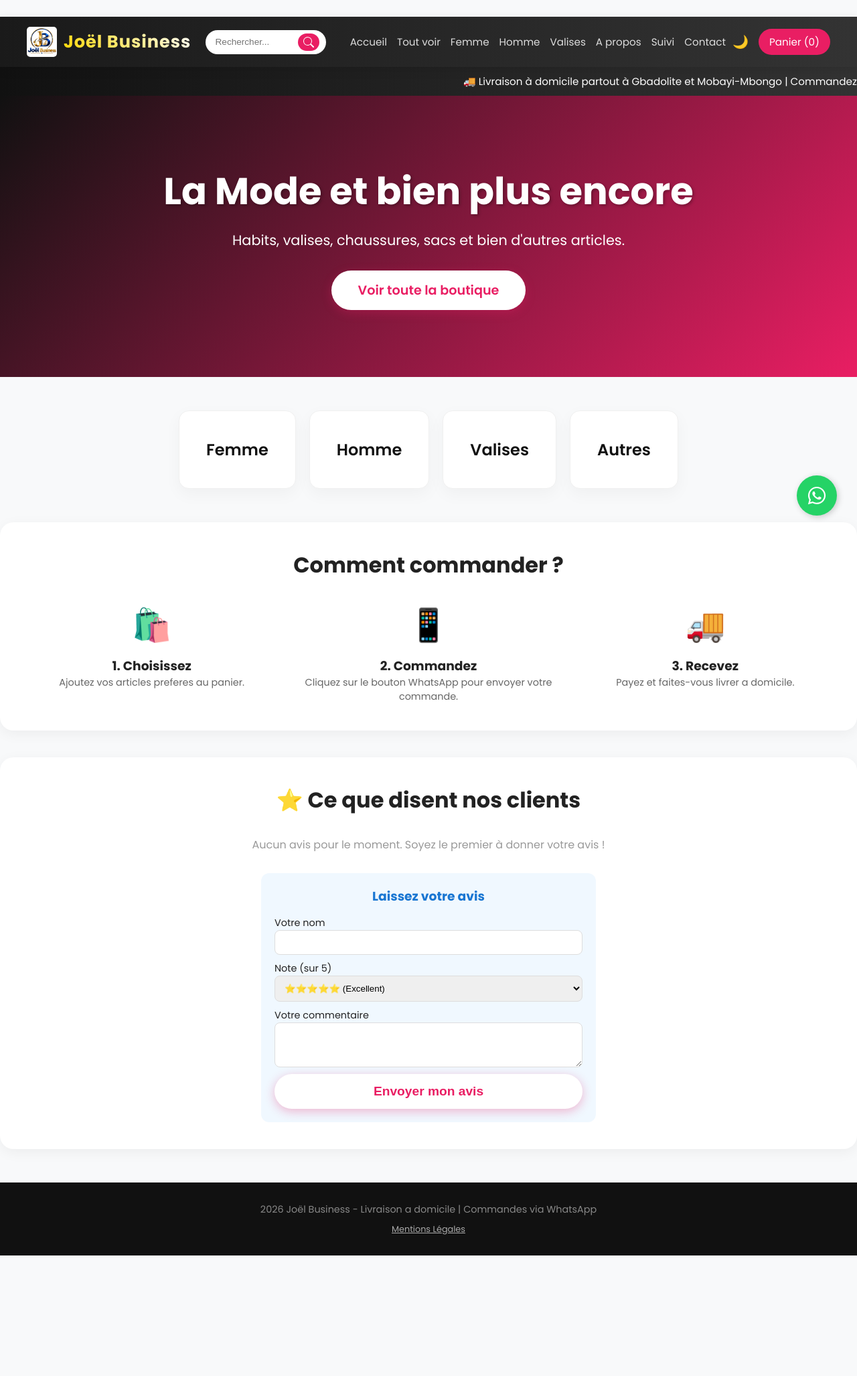
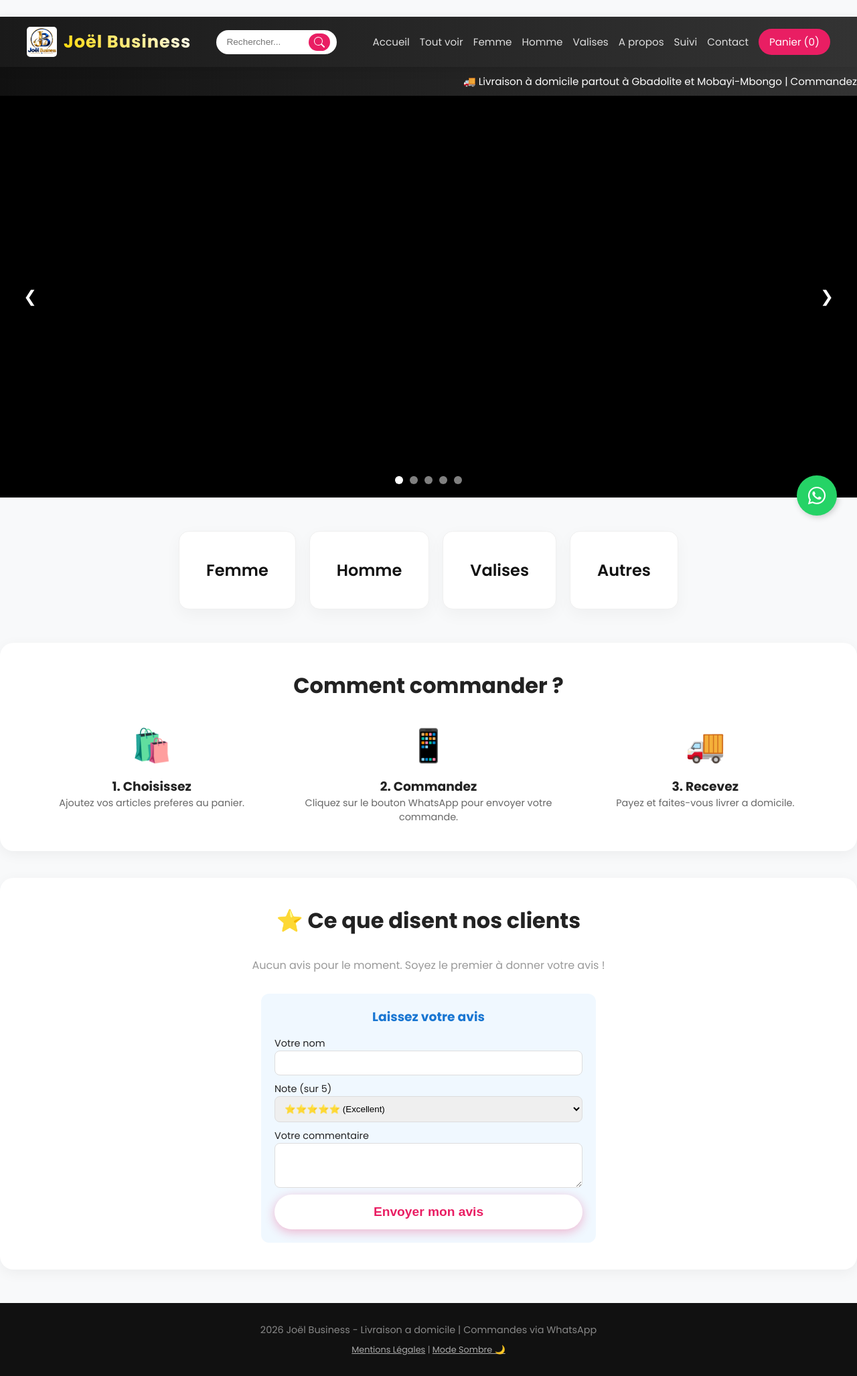
Before and after one commit to jacobilisadjiga243-oss/joel-business, a Python web app: template templates/index.html in a window 1280 px wide. Shown: the whole page at 67% size. Before the commit the page ends 1875 px from the top, so only its background shows below. Run offline with Jinja, Linux system fonts and the light colour scheme; the template is opened without the code that fills it, so the values that code supplies are empty.

Commit message:
Ajout du carrousel d'images professionnel sur l'accueil

```diff
--- a/static/css/style.css
+++ b/static/css/style.css
@@ -155,3 +155,96 @@ footer { text-align: center; padding: 30px; background: #111; color: #888; margi
         font-size: 2rem;
     }
 }
+
+/* --- CARROUSEL --- */
+.slider-container {
+    position: relative;
+    width: 100%;
+    height: 600px; /* Grande bannière sur PC */
+    overflow: hidden;
+    background: #000;
+}
+.slider {
+    width: 100%;
+    height: 100%;
+    position: relative;
+}
+.slide {
+    position: absolute;
+    top: 0;
+    left: 0;
+    width: 100%;
+    height: 100%;
+    opacity: 0;
+    transition: opacity 1s ease-in-out;
+    background-size: cover;
+    background-position: center;
+    display: flex;
+    align-items: center;
+    justify-content: center;
+    text-align: center;
+}
+.slide.active {
+    opacity: 1;
+}
+.slide-content {
+    background: rgba(0, 0, 0, 0.6); /* Voile sombre pour lire le texte */
+    padding: 40px;
+    border-radius: 15px;
+    color: white;
+    max-width: 700px;
+    margin: 20px;
+}
+.slide-content h1 {
+    font-size: 3rem;
+    margin-bottom: 15px;
+    text-shadow: 2px 2px 4px rgba(0,0,0,0.5);
+}
+.slide-content p {
+    font-size: 1.2rem;
+    margin-bottom: 25px;
+}
+.slider-btn {
+    position: absolute;
+    top: 50%;
+    transform: translateY(-50%);
+    background: rgba(0,0,0,0.5);
+    color: white;
+    border: none;
+    padding: 15px;
+    font-size: 1.5rem;
+    cursor: pointer;
+    z-index: 10;
+    border-radius: 50%;
+    transition: background 0.3s;
+}
+.slider-btn:hover { background: rgba(233,30,99,0.8); }
+.slider-btn.prev { left: 20px; }
+.slider-btn.next { right: 20px; }
+.slider-dots {
+    position: absolute;
+    bottom: 20px;
+    width: 100%;
+    text-align: center;
+    z-index: 10;
+}
+.dot {
+    display: inline-block;
+    width: 12px;
+    height: 12px;
+    margin: 0 5px;
+    background: rgba(255,255,255,0.5);
+    border-radius: 50%;
+    cursor: pointer;
+    transition: background 0.3s;
+}
+.dot.active { background: #fff; }
+
+/* Mobile Carrousel */
+@media (max-width: 768px) {
+    .slider-container { height: 450px; }
+    .slide-content h1 { font-size: 1.8rem; }
+    .slide-content p { font-size: 1rem; }
+    .slide-content { padding: 25px; }
+    .slider-btn { display: none; } /* On cache les flèches sur mobile, le balayage du doigt ou l'auto-play suffit */
+}
--- a/templates/base.html
+++ b/templates/base.html
@@ -31,7 +31,7 @@
         <a href="/apropos">A propos</a>
         <a href="/suivi">Suivi</a>
         <a href="/contact">Contact</a>
-        <button onclick="toggleDarkMode()" id="dark-mode-btn" class="dark-btn">🌙</button>
+
         <a href="/panier" class="cart-btn">Panier (<span id="cart-count">0</span>)</a>
     </nav>
 </header>
@@ -50,6 +50,8 @@
     <p style="margin-bottom: 10px;">2026 Joël Business - Livraison a domicile | Commandes via WhatsApp</p>
     <p style="font-size: 0.8rem;">
         <a href="/mentions" style="color: #aaa; text-decoration: underline;">Mentions Légales</a>
+        |
+        <a href="#" onclick="toggleDarkMode()" id="dark-mode-btn" style="color: #aaa; text-decoration: underline;">Mode Sombre 🌙</a>
     </p>
 </footer>
 
--- a/templates/index.html
+++ b/templates/index.html
@@ -6,13 +6,49 @@
 <div class="bandeau-promo">🔥 {{ info.promo_texte }}</div>
 {% endif %}
 
-<section class="hero" style="background: {{ info.couleur_fond }};">
-    <div class="hero-text">
-        <h1>La Mode et bien plus encore</h1>
-        <p>Habits, valises, chaussures, sacs et bien d'autres articles.</p>
-        <a href="/produits" class="btn-primary">Voir toute la boutique</a>
+<!-- NOUVEAU : CARROUSEL D'IMAGES -->
+<div class="slider-container">
+    <div class="slider">
+        <div class="slide" style="background-image: url('https://images.unsplash.com/photo-1441986300917-64674bd600d8?w=1200&h=600&fit=crop');">
+            <div class="slide-content">
+                <h1>La Mode à Portée de Clic</h1>
+                <p>Découvrez nos nouvelles collections.</p>
+                <a href="/produits" class="btn-primary">Voir la boutique</a>
+            </div>
+        </div>
+        <div class="slide" style="background-image: url('https://images.unsplash.com/photo-1490481651871-ab68de25d43d?w=1200&h=600&fit=crop');">
+            <div class="slide-content">
+                <h1>Élégance & Style</h1>
+                <p>Des tenues pour toutes les occasions.</p>
+                <a href="/produits?categorie=femme" class="btn-primary">Collection Femme</a>
+            </div>
+        </div>
+        <div class="slide" style="background-image: url('https://images.unsplash.com/photo-1507679799987-c73779587ccf?w=1200&h=600&fit=crop');">
+            <div class="slide-content">
+                <h1>Pour Homme</h1>
+                <p>Des classiques intemporels.</p>
+                <a href="/produits?categorie=homme" class="btn-primary">Collection Homme</a>
+            </div>
+        </div>
+        <div class="slide" style="background-image: url('https://images.unsplash.com/photo-1553062407-98eeb64c6a62?w=1200&h=600&fit=crop');">
+            <div class="slide-content">
+                <h1>Voyagez avec Style</h1>
+                <p>Valises et sacs de qualité.</p>
+                <a href="/produits?categorie=valise" class="btn-primary">Voir les Valises</a>
+            </div>
+        </div>
+        <div class="slide" style="background-image: url('https://images.unsplash.com/photo-1549298916-b41d501d3772?w=1200&h=600&fit=crop');">
+            <div class="slide-content">
+                <h1>Chaussures & Accessoires</h1>
+                <p>Complétez votre look.</p>
+                <a href="/produits?categorie=autres" class="btn-primary">Découvrir</a>
+            </div>
+        </div>
     </div>
-</section>
+    <button class="slider-btn prev" onclick="moveSlide(-1)">&#10094;</button>
+    <button class="slider-btn next" onclick="moveSlide(1)">&#10095;</button>
+    <div class="slider-dots"></div>
+</div>
 
 <section class="categories">
     <a href="/produits?categorie=femme" class="cat-card">Femme</a>
```
Also changed, not shown: static/js/script.js (+54 -0 lines).
